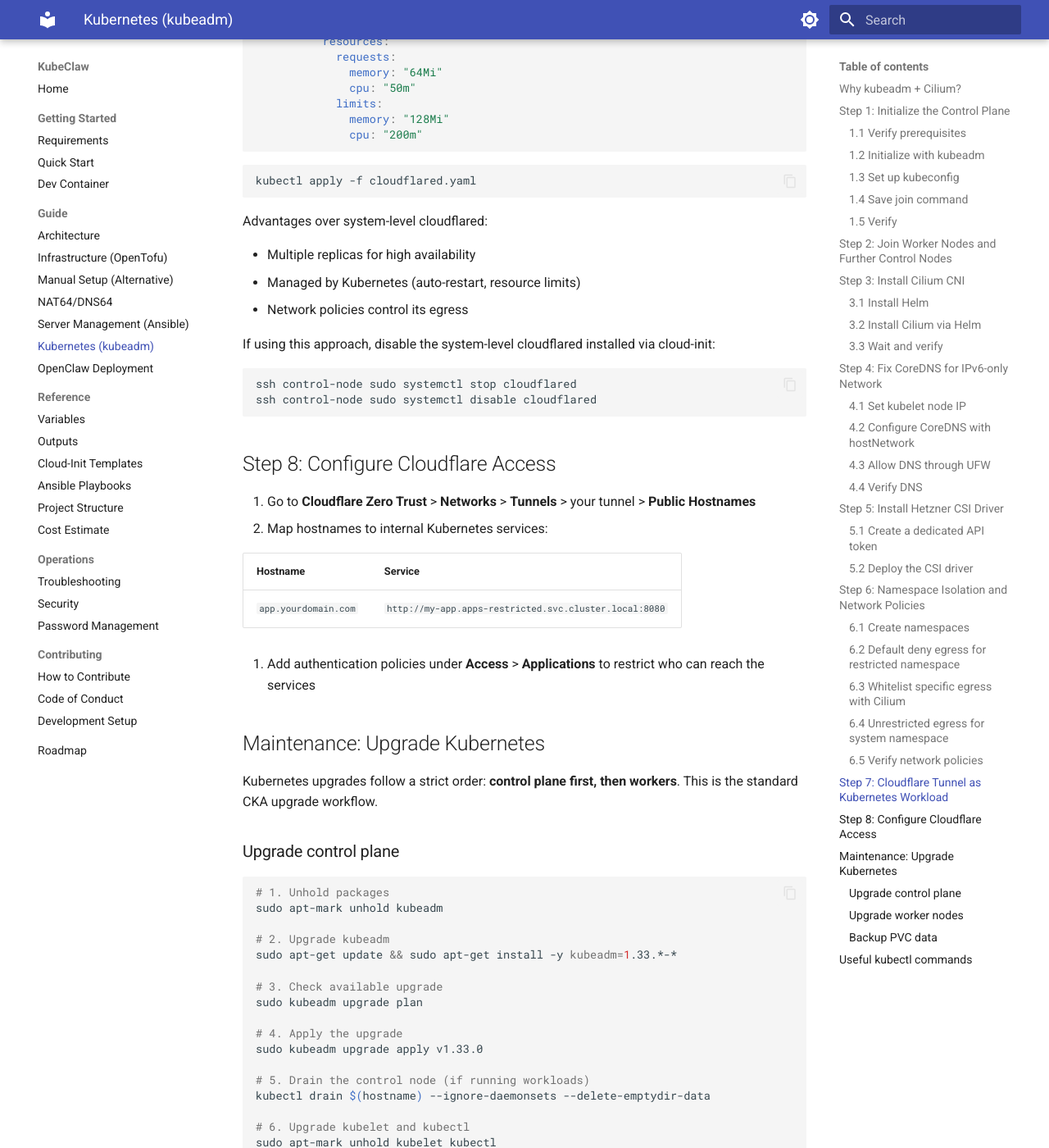
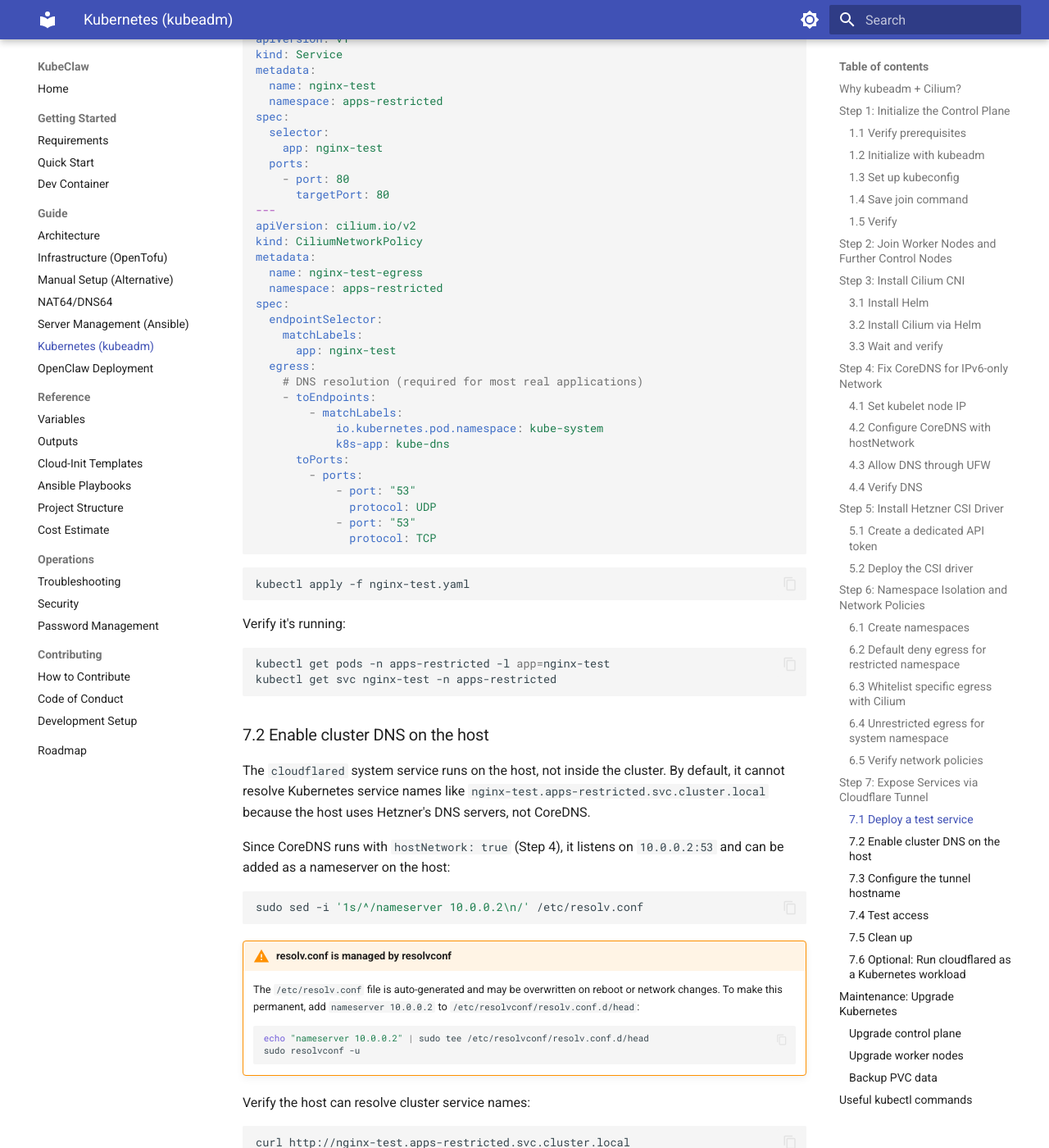
Before and after one commit to projectious-work/kubeclaw, an MkDocs documentation site: the page built from docs/guide/kubernetes.md, in a window 1280 px wide and 1400 px high, scrolled down 13448 px. Shown: the whole window at 82% size. Built offline with MkDocs 1.6.1 and Material for MkDocs 9.7.7, drawn with Linux system fonts in a browser that asks for light colours; some of the changed text lies outside the part shown.

Commit message:
fix: add the prerequisite step about making CoreDNS reachable from the host (for cloudflared), and update the SSL/TLS note

````diff
--- a/docs/guide/kubernetes.md
+++ b/docs/guide/kubernetes.md
@@ -560,9 +560,166 @@
 exit
 ```
 
-## Step 7: Cloudflare Tunnel as Kubernetes Workload
+## Step 7: Expose Services via Cloudflare Tunnel
 
-The infrastructure provisioning installs `cloudflared` on the master control node as a system service via cloud-init. Alternatively, you can run cloudflared as a Kubernetes deployment for better integration with the cluster:
+The Cloudflare Tunnel (installed as a system service on the master control node via cloud-init) can route external traffic to Kubernetes services. This step deploys a test service in the **restricted** namespace to verify the full chain: Internet → Cloudflare → Tunnel → Kubernetes Service → Pod -- with network policies enforced.
+
+### 7.1 Deploy a test service
+
+Apply the following manifest. It creates an Nginx deployment, a ClusterIP service, and a CiliumNetworkPolicy in the `apps-restricted` namespace. The network policy only allows DNS egress (which Nginx doesn't strictly need, but demonstrates the pattern every real application requires):
+
+```yaml
+# nginx-test.yaml
+apiVersion: apps/v1
+kind: Deployment
+metadata:
+  name: nginx-test
+  namespace: apps-restricted
+spec:
+  replicas: 1
+  selector:
+    matchLabels:
+      app: nginx-test
+  template:
+    metadata:
+      labels:
+        app: nginx-test
+    spec:
+      containers:
+        - name: nginx
+          image: nginx:alpine
+          ports:
+            - containerPort: 80
+          resources:
+            requests:
+              memory: "32Mi"
+              cpu: "10m"
+            limits:
+              memory: "64Mi"
+              cpu: "100m"
+---
+apiVersion: v1
+kind: Service
+metadata:
+  name: nginx-test
+  namespace: apps-restricted
+spec:
+  selector:
+    app: nginx-test
+  ports:
+    - port: 80
+      targetPort: 80
+---
+apiVersion: cilium.io/v2
+kind: CiliumNetworkPolicy
+metadata:
+  name: nginx-test-egress
+  namespace: apps-restricted
+spec:
+  endpointSelector:
+    matchLabels:
+      app: nginx-test
+  egress:
+    # DNS resolution (required for most real applications)
+    - toEndpoints:
+        - matchLabels:
+            io.kubernetes.pod.namespace: kube-system
+            k8s-app: kube-dns
+      toPorts:
+        - ports:
+            - port: "53"
+              protocol: UDP
+            - port: "53"
+              protocol: TCP
+```
+
+```bash
+kubectl apply -f nginx-test.yaml
+```
+
+Verify it's running:
+
+```bash
+kubectl get pods -n apps-restricted -l app=nginx-test
+kubectl get svc nginx-test -n apps-restricted
+```
+
+### 7.2 Enable cluster DNS on the host
+
+The `cloudflared` system service runs on the host, not inside the cluster. By default, it cannot resolve Kubernetes service names like `nginx-test.apps-restricted.svc.cluster.local` because the host uses Hetzner's DNS servers, not CoreDNS.
+
+Since CoreDNS runs with `hostNetwork: true` (Step 4), it listens on `10.0.0.2:53` and can be added as a nameserver on the host:
+
+```bash
+sudo sed -i '1s/^/nameserver 10.0.0.2\n/' /etc/resolv.conf
+```
+
+!!! warning "resolv.conf is managed by resolvconf"
+    The `/etc/resolv.conf` file is auto-generated and may be overwritten on reboot or network changes. To make this permanent, add `nameserver 10.0.0.2` to `/etc/resolvconf/resolv.conf.d/head`:
+
+    ```bash
+    echo "nameserver 10.0.0.2" | sudo tee /etc/resolvconf/resolv.conf.d/head
+    sudo resolvconf -u
+    ```
+
+Verify the host can resolve cluster service names:
+
+```bash
+curl http://nginx-test.apps-restricted.svc.cluster.local
+```
+
+You should see the Nginx welcome page.
+
+### 7.3 Configure the tunnel hostname
+
+In the Cloudflare dashboard:
+
+1. Go to **Zero Trust** > **Networks** > **Tunnels** > your tunnel > **Public Hostnames**
+2. Add a new public hostname:
+
+| Hostname | Service |
+|----------|---------|
+| `test.yourdomain.com` | `http://nginx-test.apps-restricted.svc.cluster.local:80` |
+
+!!! tip "SSL/TLS mode"
+    In the Cloudflare dashboard under **yourdomain.com** > **SSL/TLS** > **Overview**, set the encryption mode to **Full** (not **Full (strict)**). The tunnel terminates TLS at Cloudflare and connects to the origin (Nginx) over plain HTTP.
+
+### 7.4 Test access
+
+From your local machine (or anywhere on the internet):
+
+```bash
+curl https://test.yourdomain.com
+```
+
+You should see the Nginx welcome page. This confirms the full chain works:
+
+```
+Internet → Cloudflare (TLS termination)
+  → Tunnel → cloudflared (system service on host)
+    → CoreDNS resolves service name → ClusterIP
+      → Nginx pod (apps-restricted namespace, egress restricted by Cilium)
+```
+
+!!! info "Ingress is allowed by default"
+    The default-deny policy from Step 6.2 only restricts **egress**. Ingress to pods in `apps-restricted` is allowed, so cloudflared can reach Nginx without an additional ingress rule. For production workloads, consider adding explicit ingress policies as well.
+
+### 7.5 Clean up
+
+Remove the test resources and the Cloudflare public hostname:
+
+```bash
+kubectl delete -f nginx-test.yaml
+```
+
+Then in the Cloudflare dashboard: **Zero Trust** > **Networks** > **Tunnels** > your tunnel > **Public Hostnames** > delete the `test.yourdomain.com` entry.
+
+!!! note "Authentication"
+    At this point, the tunnel exposes services without authentication. Adding Cloudflare Access policies (Zero Trust > Access > Applications) to control who can reach your services is on the [roadmap](../roadmap.md).
+
+### 7.6 Optional: Run cloudflared as a Kubernetes workload
+
+The system-level `cloudflared` installed via cloud-init is sufficient for most setups. If you prefer to manage the tunnel as a Kubernetes deployment (for HA with multiple replicas, resource limits, and Kubernetes-native lifecycle management), you can migrate it:
 
 ```yaml
 # cloudflared.yaml
@@ -618,29 +775,12 @@
 kubectl apply -f cloudflared.yaml
 ```
 
-Advantages over system-level cloudflared:
-
-- Multiple replicas for high availability
-- Managed by Kubernetes (auto-restart, resource limits)
-- Network policies control its egress
-
-If using this approach, disable the system-level cloudflared installed via cloud-init:
+Then disable the system-level service:
 
 ```bash
 ssh control-node sudo systemctl stop cloudflared
 ssh control-node sudo systemctl disable cloudflared
 ```
-
-## Step 8: Configure Cloudflare Access
-
-1. Go to **Cloudflare Zero Trust** > **Networks** > **Tunnels** > your tunnel > **Public Hostnames**
-2. Map hostnames to internal Kubernetes services:
-
-| Hostname | Service |
-|----------|---------|
-| `app.yourdomain.com` | `http://my-app.apps-restricted.svc.cluster.local:8080` |
-
-3. Add authentication policies under **Access** > **Applications** to restrict who can reach the services
 
 ## Maintenance: Upgrade Kubernetes
 
````
